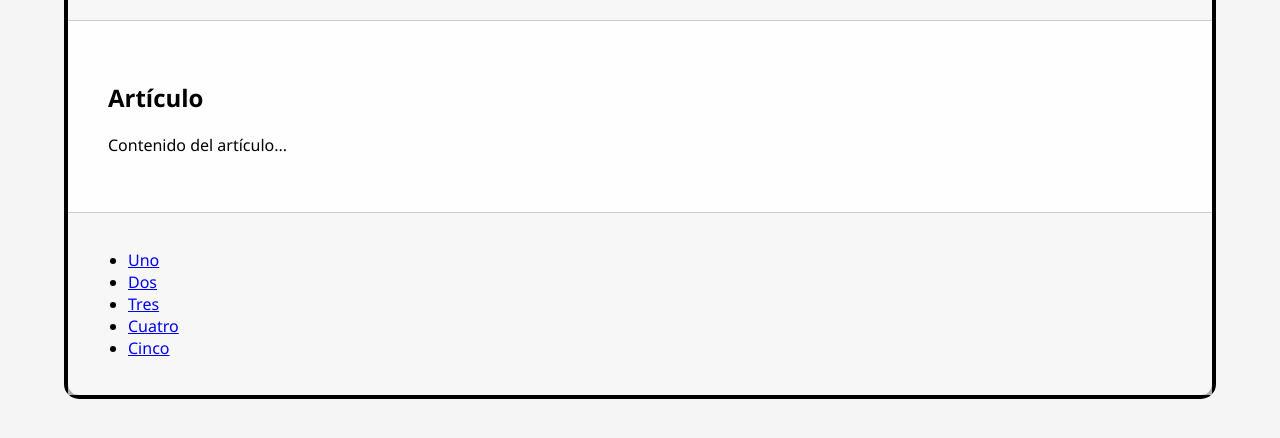
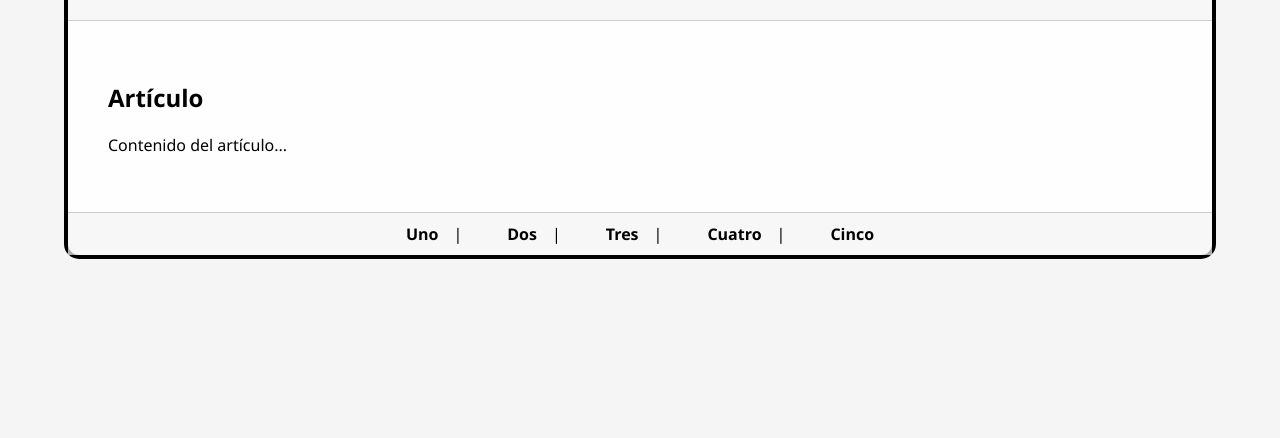
Before and after one commit to rodrigolastrag/Webo1, a plain HTML site: page index.html in a window 1280 px wide. Shown: the part 110-548 px from the top of the page. Drawn offline with Linux system fonts and the light colour scheme.

Commit message:
Update estilowebo.css

```diff
--- a/estilowebo.css
+++ b/estilowebo.css
@@ -33,6 +33,37 @@ header {
 footer {
   background-color: rgba(245, 245, 245, 0.7); /* Fondo transparente para el footer */
   border-bottom: none;
+  padding: 10px 0; /* Espaciado adicional en el pie de página */
+}
+
+/* Estilos del menú en el pie de página */
+.footer-menu {
+  list-style-type: none; /* Eliminar los puntos de la lista */
+  margin: 0;
+  padding: 0;
+  display: flex;
+  justify-content: center; /* Alineación horizontal al centro */
+  align-items: center; /* Alineación vertical al centro */
+}
+
+.footer-menu li {
+  margin: 0 15px; /* Espaciado entre los elementos */
+}
+
+.footer-menu a {
+  text-decoration: none; /* Eliminar subrayado */
+  color: #000; /* Color del texto */
+  font-weight: bold;
+}
+
+.footer-menu li:not(:last-child)::after {
+  content: "|"; /* Barra vertical entre los elementos */
+  margin-left: 15px; /* Espaciado entre la palabra y la barra */
+  margin-right: 15px; /* Espaciado entre la barra y la siguiente palabra */
+}
+
+.footer-menu a:hover {
+  color: #007bff; /* Color al pasar el ratón sobre el enlace */
 }
 
 /* Opcional: eliminar el borde inferior en el último elemento si se desea */
```
